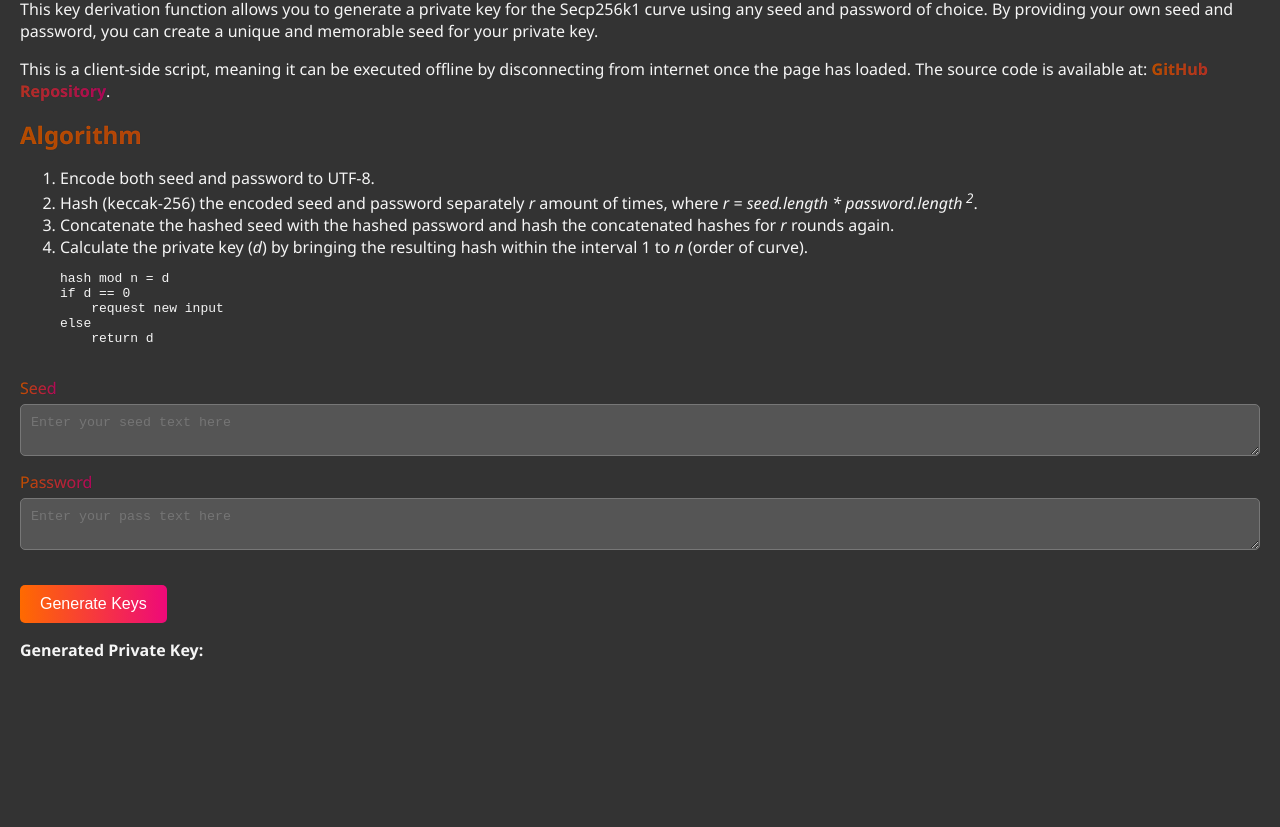
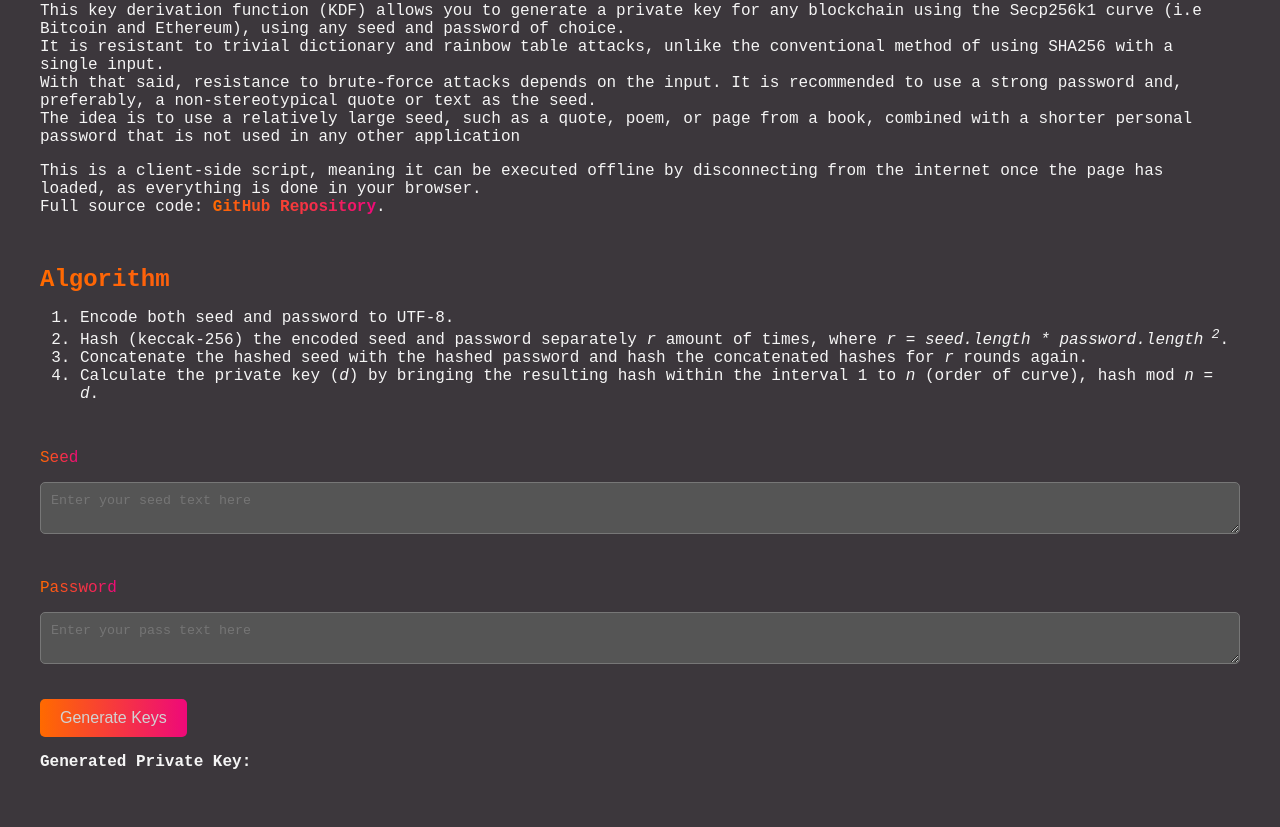
Before and after one commit to LeonardSchick/anySeed, a website: page index.html in a window 1280 px wide. Shown: the part 91-918 px from the top of the page. Before the commit the page ends 800 px from the top, so only its background shows below. Drawn offline with nearby package versions, Linux system fonts and the light colour scheme.

Commit message:
Added explanation text and cleaned up.

```diff
--- a/index.html
+++ b/index.html
@@ -25,24 +25,25 @@
 </head>
 <body>
     <h1>Private Key Generator</h1>
-    <p>This key derivation function allows you to generate a private key for the Secp256k1 curve using any seed and password of choice. By providing your own seed and password, you can create a unique and memorable seed for your private key.</p>
-    <p class="gradient-link">This is a client-side script, meaning it can be executed offline by disconnecting from internet once the page has loaded. The source code is available at: <a href="https://github.com/LeonardSchick/anySeed" target="_blank" rel="noopener noreferrer">GitHub Repository</a>.</p>
+    <p>This key derivation function (KDF) allows you to generate a private key for any blockchain using the Secp256k1 curve (i.e Bitcoin and Ethereum), using any seed and password of choice.<br>
+        It is resistant to trivial dictionary and rainbow table attacks, unlike the conventional method of using SHA256 with a single input.<br>
+        With that said, resistance to brute-force attacks depends on the input. It is recommended to use a strong password and, preferably, a non-stereotypical quote or text as the seed.<br>
+        The idea is to use a relatively large seed, such as a quote, poem, or page from a book, combined with a shorter personal password that is not used in any other application
+    </p>
 
-    <h2>Algorithm</h2>
+
+    <p class="gradient-link">This is a client-side script, meaning it can be executed offline by disconnecting from the internet once the page has loaded, as everything is done in your browser.<br>
+        Full source code: <a href="https://github.com/LeonardSchick/anySeed" target="_blank" rel="noopener noreferrer">GitHub Repository</a>.</p>
+
+
+    <h2 id="algoTitle">Algorithm</h2>
     <ol>
         <li>Encode both seed and password to UTF-8.</li>
         <li>Hash (keccak-256) the encoded seed and password separately <var>r</var> amount of times, where <var>r = seed.length * password.length<sup> 2</sup></var>.</li>
         <li>Concatenate the hashed seed with the hashed password and hash the concatenated hashes for <var>r</var> rounds again.</li>
-        <li>Calculate the private key (<var>d</var>) by bringing the resulting hash within the interval 1 to <var>n</var> (order of curve).
-        <pre><code>hash mod n = d
-if d == 0
-    request new input
-else
-    return d
-        </code></pre>
-        </li>
+        <li>Calculate the private key (<var>d</var>) by bringing the resulting hash within the interval 1 to <var>n</var> (order of curve), hash mod <var>n</var> = <var>d</var>.</li>
     </ol>
-    <label for="seed">Seed</label>
+    <label for="seed" >Seed</label>
     <textarea id="seed" placeholder="Enter your seed text here"></textarea>
     <label for="pass">Password</label>
     <textarea id="pass" placeholder="Enter your pass text here"></textarea>
--- a/privKeyGen.js
+++ b/privKeyGen.js
@@ -8,7 +8,7 @@ function toUTF8(inputString) {
 function getHashRounds(seed, pass) {
     const x = seed.length;
     const y = pass.length;
-    return x * y; // Product of character counts as the number of hash rounds
+    return x * (y**2); // Product of character counts as the number of hash rounds
 }
 
 function hash(data, rounds) {
@@ -38,7 +38,7 @@ function generatePrivateKey(seed, pass) {
 
     // Hash seed and pass separately for r rounds
     const r = getHashRounds(UTF8Seed, UTF8Pass);
-    console.log("r: " + r)
+
     const hashSeed = hash(UTF8Seed, r);
     const hashPass = hash(UTF8Pass, r);
 
--- a/style.css
+++ b/style.css
@@ -1,29 +1,40 @@
-body {
-    font-family: 'Segoe UI', Tahoma, Geneva, Verdana, sans-serif;
+body, html {
+    font-family: "Courier New", Courier, monospace;
+    color: #f5f5f5;
+    background: #3c373c; /* Updated dark background */
     margin: 0;
     padding: 20px;
-    background-color: #333; /* Dark background */
-    color: #f5f5f5; /* Light text color for contrast */
+    display: vertical;
+    align-items: center;
+    justify-content: center;
+    height: auto;
+    width: auto;
 }
 
 h1, h2, label, .gradient-link a {
-    background: linear-gradient(to right, #ff6a00, #ee0979); /
+    background: linear-gradient(to right, #ff6a00, #ee0979);
     -webkit-background-clip: text;
     background-clip: text;
-    color: transparent; /* Gradient text effect */
+    color: transparent; /* Maintain gradient text effect */
+
     padding: 0;
     margin: 10px 0;
-	text-shadow: 0px 0px 1px rgba(0,0,0,0.3);
+    margin-top:     0px;
+}
+
+label {
+    margin-top: 30px;
+    display: inline-block;
 }
 
 textarea {
     width: 100%;
-    min-height: 80px;
+    min-height: 150px;
     resize: vertical;
     padding: 10px;
     margin-top: 5px;
-    background-color: #555; /* Darker than body for contrast */
-    color: #f5f5f5; /* Light text for readability */
+    background-color: #555; /* Slightly lighter than body for contrast */
+    color: #f5f5f5; /* Adjusted for readability */
     border: 1px solid #777;
     border-radius: 5px;
     box-sizing: border-box;
@@ -31,7 +42,7 @@ textarea {
 
 button {
     background: linear-gradient(to right, #ff6a00, #ee0979);
-    color: white;
+    color: rgb(210, 210, 210);
     border: none;
     border-radius: 5px;
     padding: 10px 20px;
@@ -42,23 +53,26 @@ button {
 }
 
 button:hover {
-    opacity: 0.8; /* Slight transparency effect on hover */
+    opacity: 0.8;
 }
 
-/* Optional: Style for the result display */
 #privateKey {
-    font-family: monospace;
-    color: #ff6a00; /* Use one of the gradient colors for contrast */
+    font-family: "Courier New", Courier, monospace;
+    color: #ff6a00; /* Highlight color */
     padding: 10px;
     border-radius: 5px;
 }
 
+#algoTitle {
+    margin-top: 50px;
+}
+
 p a {
-    color: #ff6a00; /* Adjust the color to fit your site's theme */
-    text-decoration: none; /* Removes underline from links */
-    font-weight: bold; /* Makes the link text slightly bolder */
+    color: #ff6a00;
+    text-decoration: none;
+    font-weight: bold;
 }
 
 p a:hover {
-    text-decoration: underline; /* Adds underline on hover for visual feedback */
+    text-decoration: underline;
 }
```
